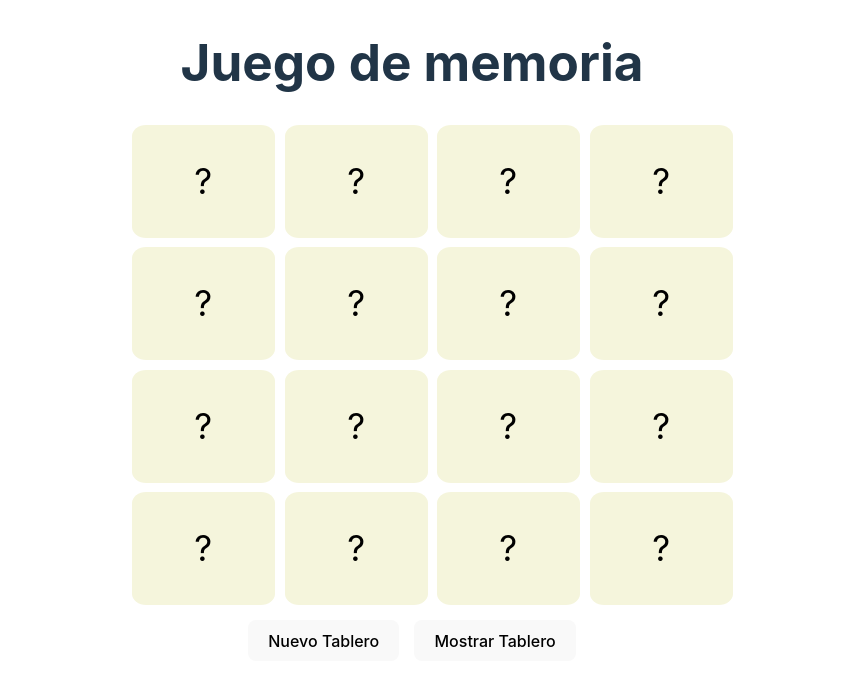
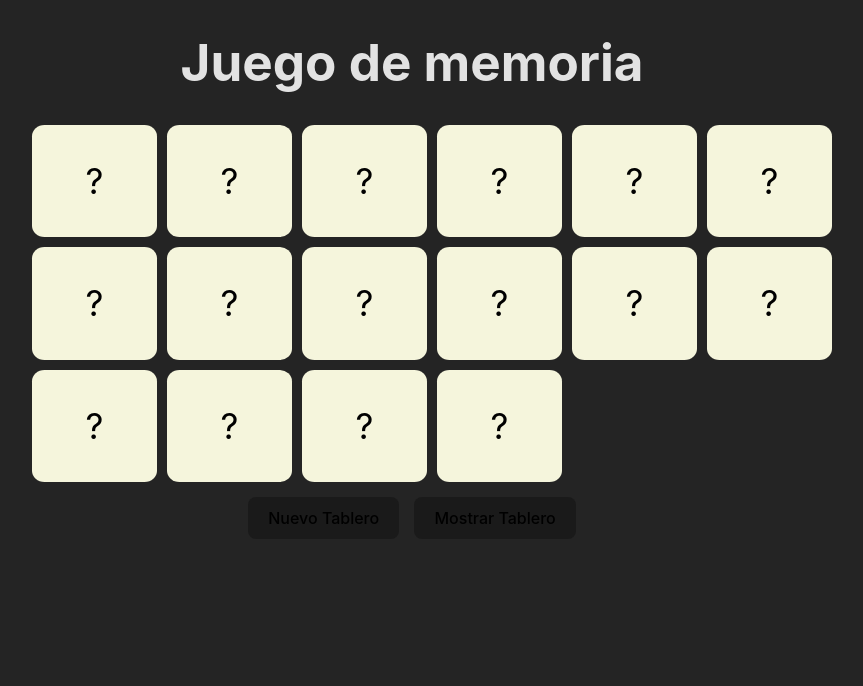
Before and after one commit to Puchinn/juego-de-memoria, a React (Vite) app: page / in a window 1280 px wide. Shown: the top 686 px of the page, without its empty margins (228-1091 px from the left). Built offline with nearby package versions, Linux system fonts and the light colour scheme.

Commit message:
actualizar estilos

```diff
--- a/src/App.css
+++ b/src/App.css
@@ -1,9 +1,9 @@
 .listaTarjetas {
   list-style: none;
-  max-width: 600px;
+  max-width: 800px;
   margin: 0 auto;
   display: grid;
-  grid-template-columns: repeat(4, 1fr);
+  grid-template-columns: repeat(6, 1fr);
   gap: 10px;
 }
 
@@ -52,7 +52,7 @@
 }
 
 .flip-in-ver-left {
-  animation: flip-in-ver-left 0.5s cubic-bezier(0.25, 0.46, 0.45, 0.94) both;
+  animation: flip-in-ver-left 0.5s cubic-bezier(0.25, 0.46, 0.45, 0.94);
 }
 
 .flip-in-ver-right {
@@ -72,8 +72,8 @@
 
 @keyframes flip-in-ver-left {
   0% {
-    transform: rotateY(180deg);
-    opacity: 1;
+    transform: rotateY(95deg);
+    opacity: 0.7;
   }
   100% {
     transform: rotateY(0);
--- a/src/index.css
+++ b/src/index.css
@@ -47,16 +47,3 @@ button:focus,
 button:focus-visible {
   outline: 4px auto -webkit-focus-ring-color;
 }
-
-@media (prefers-color-scheme: light) {
-  :root {
-    color: #213547;
-    background-color: #ffffff;
-  }
-  a:hover {
-    color: #747bff;
-  }
-  button {
-    background-color: #f9f9f9;
-  }
-}
```
